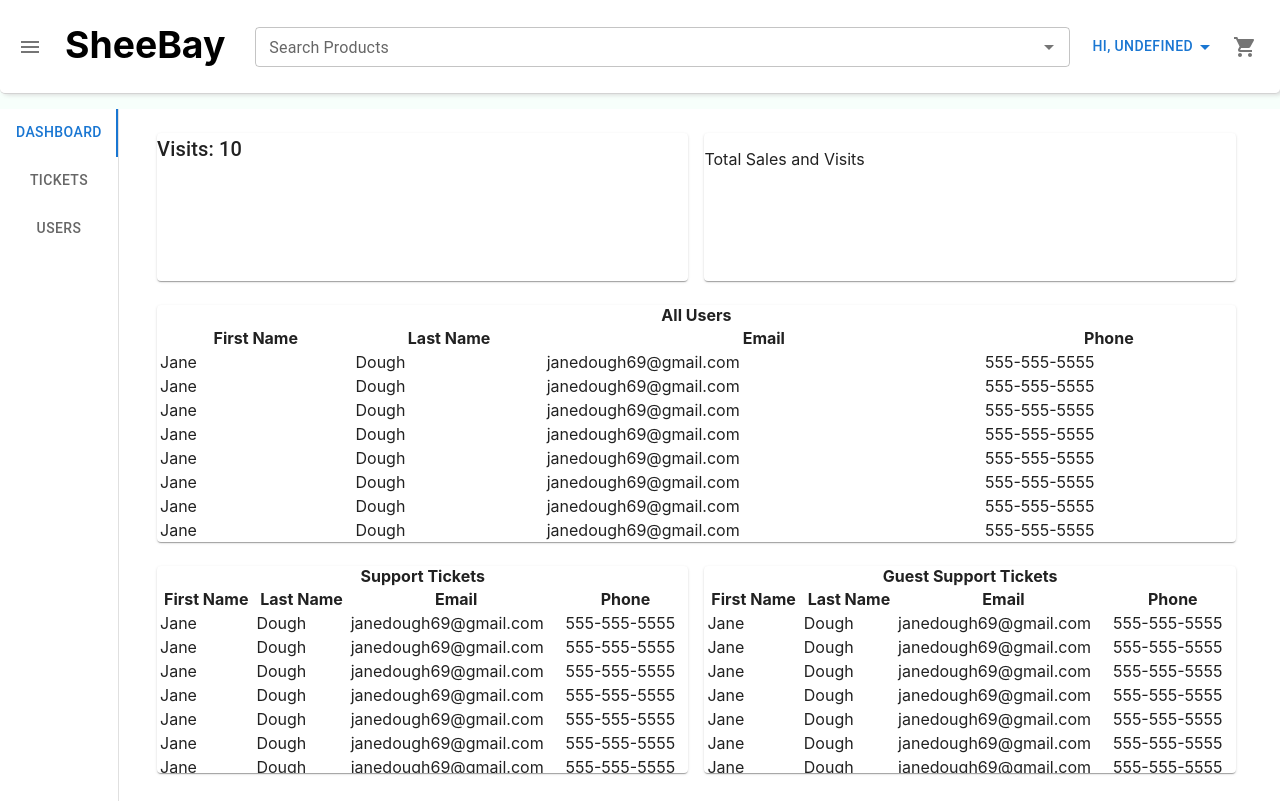
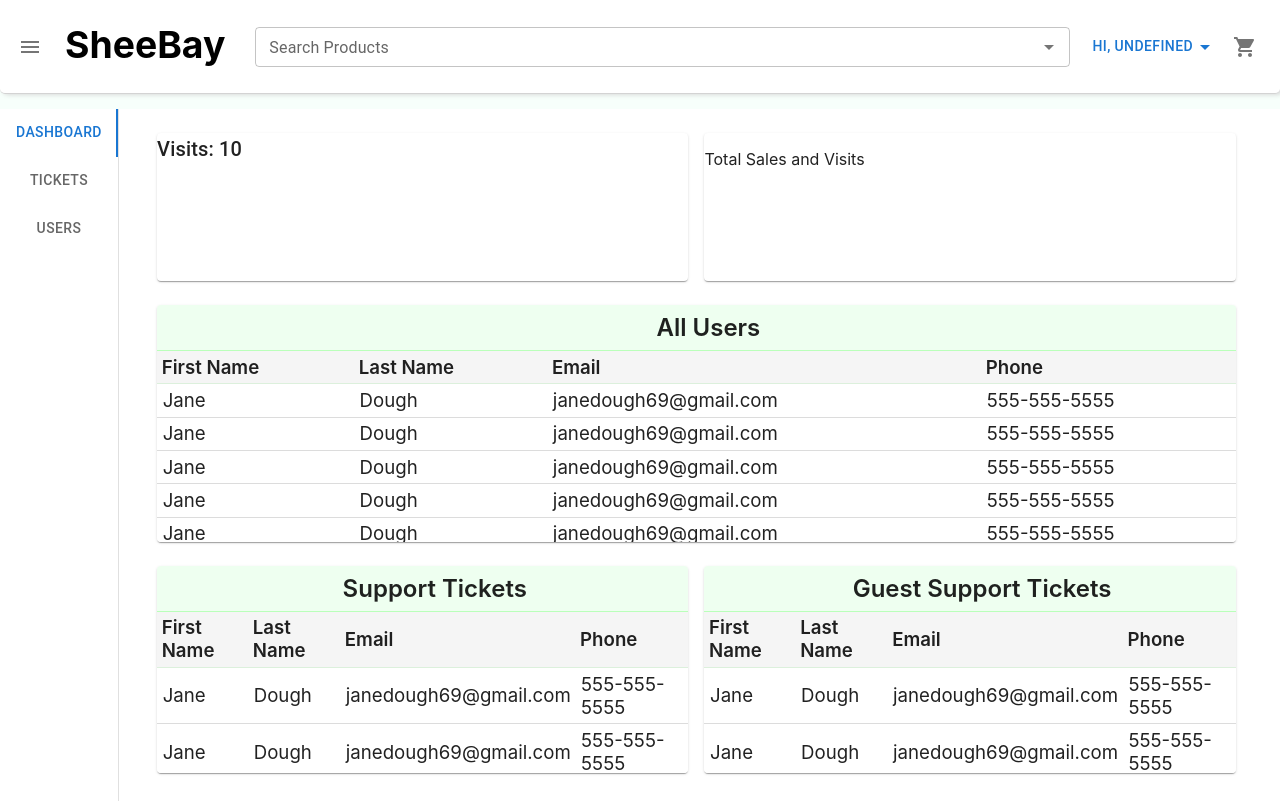
Before and after one commit to dommie123/Sheelas_Site, a React (Create React App) app in the folder frontend/: page /admin in a window 1280 px wide. Built offline with nearby package versions, Linux system fonts and the light colour scheme; sample sign-in values are in the browser's storage.

Commit message:
Added styles to data tables

```diff
--- a/frontend/src/components/common/data-table/data-table.css
+++ b/frontend/src/components/common/data-table/data-table.css
@@ -0,0 +1,44 @@
+.data-table-container {
+    padding: 0.5em 0px;
+    background-color: #F5FFF5;
+    margin: 0px;
+    border-collapse: collapse;
+}
+
+.data-table-title-header {
+    padding: 0.5em;
+    background-color: #EEFFF0;
+    border-bottom: 1px solid #BAFFBA;
+}
+
+.data-table-title {
+    text-align: left;
+    padding-left: 1em;
+    font-weight: 600;
+    font-size: 18pt;
+}
+
+.data-table-column-header {
+    text-align: left;
+    font-weight: 600;
+    font-size: 14pt;
+    padding: 0.25em;
+    border-bottom: 1px solid #DCF0DC;
+    margin: 0px;
+    background-color: whitesmoke;
+    height: 100%;
+}
+
+.data-table-body {
+    height: fit-content;
+    overflow: scroll;
+    background-color: white;
+}
+
+.data-table-cell {
+    border-bottom: 1px solid #DCDCDC;
+    font-size: 14pt;
+    padding: 0.25em;
+    padding-left: 0.3em;
+    margin: 0px;
+}
--- a/frontend/src/components/common/data-table/data-table.js
+++ b/frontend/src/components/common/data-table/data-table.js
@@ -13,7 +13,7 @@
                 <b className='data-table-title'>{title}</b>
             </caption>
             <thead className='data-table-head'>
-                {columns.map(col => <th className='data-table-column-header'>{fromCamelCase(col)}</th>)}
+                <tr className='data-table-header-row'>{columns.map(col => <th className='data-table-column-header'>{fromCamelCase(col)}</th>)}</tr>
             </thead>
             <tbody className='data-table-body'>
                 {data.map(dataEntry =>
--- a/frontend/src/components/feature/admin/dashboard/dashboard-layout.css
+++ b/frontend/src/components/feature/admin/dashboard/dashboard-layout.css
@@ -13,6 +13,10 @@
     ;
     grid-template-columns: 48% 48%;
     grid-template-rows: 25% 40% 35%;
+}
+
+.sheebay-users-card, .sheebay-support-tickets-card, .sheebay-guest-support-tickets-card {
+    overflow: auto !important;
 }
 
 .sheebay-website-visit-count-card {
```
